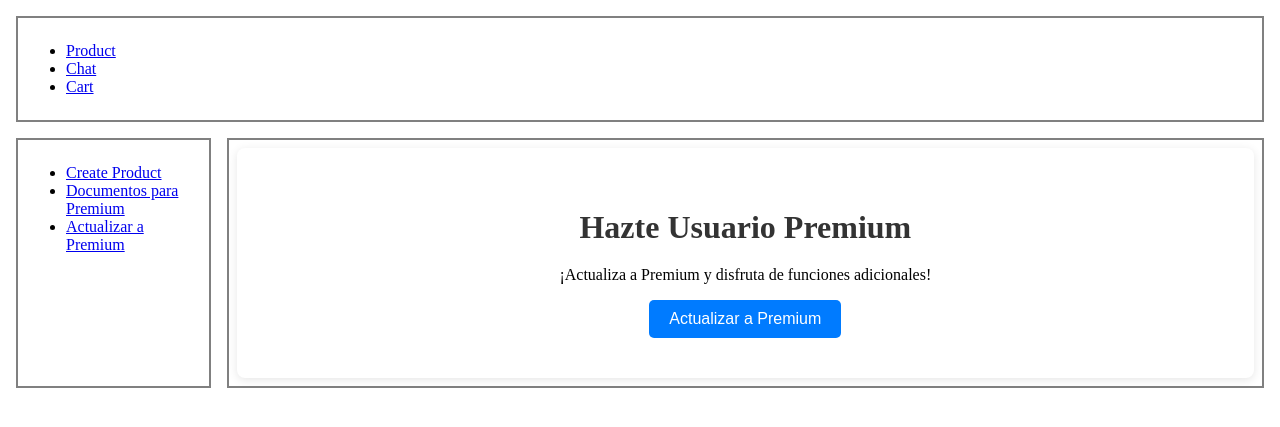
After one commit to Cesar-Ignacio/Backend-E-commerce, a Node server app: page /premium in a window 1280 px wide. The commit adds this page. Shown: the top 427 px of the page. Run offline with Node 20, Linux system fonts and the light colour scheme; some libraries are stand-ins or nearby versions.

Commit message:
View para ser premium y logica

```diff
--- a/src/controllers/views.controller.js
+++ b/src/controllers/views.controller.js
@@ -61,3 +61,8 @@ export const renderViewPremiumDocsUpload = async (req, res) => {
     const user = req.session.user;
     res.render('premiumDocsUpload', user)
 }
+
+export const renderViewPremium=async(req,res)=>{
+    const user=req.session.user;
+    res.render('premiumView',user);
+}
--- a/src/dao/mongo/users.mdb.dao.js
+++ b/src/dao/mongo/users.mdb.dao.js
@@ -57,9 +57,11 @@ export class UsersDao {
         }
     }
 
-    async addDocument(userId,documents) {
+    async addDocument(userId, documents) {
         try {
             const updatedUser = await modelUser.findByIdAndUpdate(userId, { $push: { documents: { $each: documents } } }, { new: true, useFindAndModify: false }).lean();
+            const hasDocuments = updatedUser.documents && updatedUser.documents.length > 0;
+            await modelUser.findByIdAndUpdate(userId, { hasDocuments: hasDocuments }, { new: true, useFindAndModify: false });
             return updatedUser;
         } catch (error) {
             throw error
--- a/src/middleware/validateImageUpload.middleware.js
+++ b/src/middleware/validateImageUpload.middleware.js
@@ -8,7 +8,6 @@ import errorsDictionary from '../error/errorDictionary.error.js';
 export const validateFileUpload = (multerInstance, uploadType = 'single', fieldName = 'thumbnail', maxArraySize = 3) => {
     return (req, res, next) => {
         let uploadHandler;
-
         // Selección del método de subida según el tipo
         switch (uploadType) {
             case 'single':
--- a/src/models/users.model.js
+++ b/src/models/users.model.js
@@ -20,7 +20,8 @@ const schema = new mongoose.Schema({
                 reference: { type: String, required: true }
             }
         ]
-    }
+    },
+    hasDocuments: { type: Boolean, default: false }
 })
 
 export const modelUser = mongoose.model(collection, schema);
--- /dev/null
+++ b/src/public/js/user/premiumConversion.js
@@ -0,0 +1,17 @@
+const form = document.querySelector("form");
+const userId = document.querySelector('#userId').value;
+
+form.addEventListener('submit', async (e) => {
+    e.preventDefault();
+    try {
+        const response = await fetch(`api/users/premium/${userId}`, {
+            method: 'PUT'
+        });
+        const responseData = await response.json();
+        alert(responseData.message)
+    } catch (error) {
+        alert('Ocurrió un error al subir los documentos.');
+        console.error(error);
+    }
+
+})
--- a/src/routes/views.routes.js
+++ b/src/routes/views.routes.js
@@ -1,5 +1,5 @@
 import { response, Router } from "express";
-import { renderViewTickets, renderViewCarts, renderViewChat, renderViewCreateProduct, renderViewHoma, renderViewLogin, renderViewProductDetails, renderViewRegister, renderViewPasswordReset, renderViewNewPasswordEmail, renderViewPremiumDocsUpload } from "../controllers/views.controller.js";
+import { renderViewTickets, renderViewCarts, renderViewChat, renderViewCreateProduct, renderViewHoma, renderViewLogin, renderViewProductDetails, renderViewRegister, renderViewPasswordReset, renderViewNewPasswordEmail, renderViewPremiumDocsUpload, renderViewPremium } from "../controllers/views.controller.js";
 import { handlePolice } from "../middleware/handlePolice.middleware.js";
 import { verifyToken } from "../middleware/verifyToken.middleware.js";
 
@@ -27,4 +27,6 @@ routes.get("/ticket/:ticketId", handlePolice(["USER", "PREMIUM"]), renderViewTic
 
 routes.get("/premiumDocsUpload", handlePolice(["USER", "PREMIUM"]), renderViewPremiumDocsUpload)
 
+routes.get("/premium", renderViewPremium);
+
 export default routes;
--- a/src/views/layouts/main.handlebars
+++ b/src/views/layouts/main.handlebars
@@ -12,18 +12,24 @@
 <body>
     <main>
         <nav>
-            <li><a href="/">Product</a></li>
-            <li><a href="/chat">Chat</a></li>
-            <li><a href="/carts">Cart</a></li>
+            <ul>
+                <li><a href="/">Product</a></li>
+                <li><a href="/chat">Chat</a></li>
+                <li><a href="/carts">Cart</a></li>
+            </ul>
         </nav>
         <aside>
-            <li><a href="/createProduct">Create Product</a></li>
-            <li><a href="/premiumDocsUpload">Ser Premium</a></li>
+            <ul>
+                <li><a href="/createProduct">Create Product</a></li>
+                <li><a href="/premiumDocsUpload">Documentos para Premium</a></li>
+                <li><a href="/premium">Actualizar a Premium</a></li>
+            </ul>
         </aside>
         <div class="containerMain">
-        {{{body}}}
+            {{{body}}}
         </div>
     </main>
 </body>
 
+
 </html>
--- /dev/null
+++ b/src/views/premiumView.handlebars
@@ -0,0 +1,40 @@
+<style>
+    .container {
+        background-color: #fff;
+        padding: 40px;
+        border-radius: 8px;
+        box-shadow: 0 2px 10px rgba(0, 0, 0, 0.1);
+        text-align: center;
+    }
+
+    h1 {
+        margin-bottom: 20px;
+        color: #333;
+    }
+
+    .btn-upgrade {
+        background-color: #007bff;
+        color: #fff;
+        border: none;
+        padding: 10px 20px;
+        border-radius: 5px;
+        cursor: pointer;
+        font-size: 16px;
+        transition: background-color 0.3s ease;
+    }
+
+    .btn-upgrade:hover {
+        background-color: #0056b3;
+    }
+</style>
+
+<div class="container">
+    <h1>Hazte Usuario Premium</h1>
+    <p>¡Actualiza a Premium y disfruta de funciones adicionales!</p>
+    <form >
+        <input type="hidden" name="" id="userId" value="{{_id}}">
+        <button type="submit" class="btn-upgrade">Actualizar a Premium</button>
+    </form>
+</div>
+
+<script src="/static/js/user/premiumConversion.js"></script>
```
Also changed, not shown: src/controllers/users.controller.js (+9 -5 lines), src/public/js/user/documentUploadForPremium.js (+24 -12 lines), src/routes/user.routes.js (+12 -2 lines), 3 other files.
